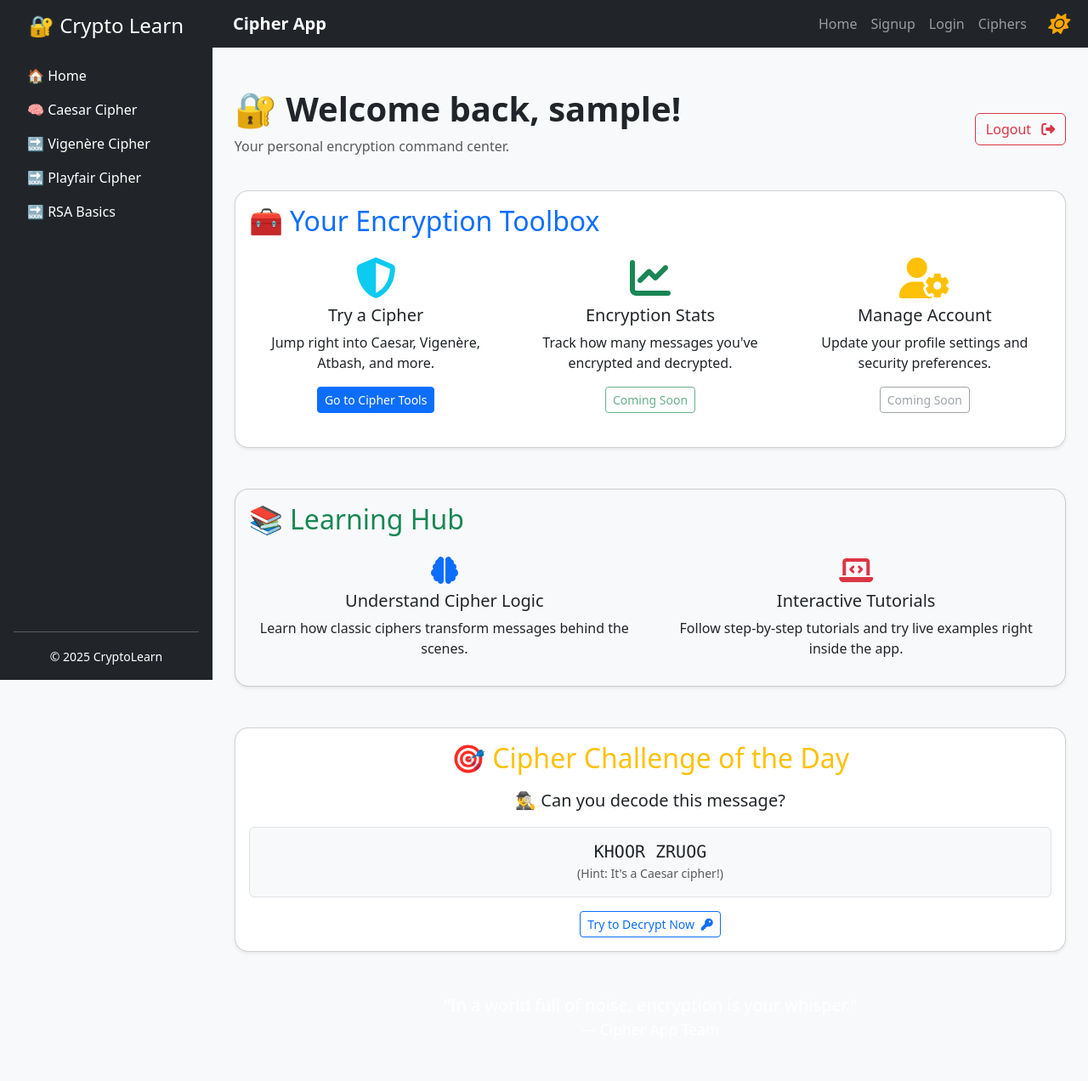
After one commit to bossambani/Cryptography, a Flask app: page /dashboard in a window 1280 px wide. The commit adds this page. Shown: the whole page at 85% size. Run offline with Flask 3, Linux system fonts and the light colour scheme; a user stored in the database is signed in.

Commit message:
updated version

```diff
--- a/app.py
+++ b/app.py
@@ -27,7 +27,7 @@ with app.app_context():
 
 login_manager = LoginManager()
 login_manager.init_app(app)
-login_manager.login_view = 'auth.login'
+login_manager.login_view = 'views.login'
 
 @login_manager.user_loader
 def load_user(user_id):
--- a/static/auth.js
+++ b/static/auth.js
@@ -54,7 +54,7 @@ if (loginForm) {
     messageDiv.innerHTML = '';
 
     try {
-      const res = await fetch('http://localhost:9000/api/login', {
+      const res = await fetch('/api/login', {
         method: 'POST',
         headers: { 'Content-Type': 'application/json' },
         body: JSON.stringify({ username, password })
@@ -64,13 +64,13 @@ if (loginForm) {
 
       if (res.status === 200) {
         messageDiv.innerHTML = `<div class="alert alert-success">✅ ${data.message}</div>`;
-        setTimeout(() => window.location.href = "/ciphers", 2000);
+        setTimeout(() => window.location.href = "/dashboard", 1500);
       } else {
         messageDiv.innerHTML = `<div class="alert alert-danger">❌ ${data.error}</div>`;
+        document.getElementById('username').value = '';
+        document.getElementById('password').value = '';
       }
-
     } catch (err) {
-      console.error(err);
       messageDiv.innerHTML = `<div class="alert alert-danger">❌ Something went wrong. Try again.</div>`;
     }
   });
--- /dev/null
+++ b/templates/dashboard.html
@@ -0,0 +1,85 @@
+{% extends 'base.html' %}
+{% block content %}
+<div class="custom-wide-container my-5">
+
+  <!-- Header & Logout -->
+  <div class="d-flex justify-content-between align-items-center mb-4">
+    <div>
+      <h1 class="fw-bold">🔐 Welcome back, {{ username }}!</h1>
+      <p class="text-muted">Your personal encryption command center.</p>
+    </div>
+    <a href="{{ url_for('views.logout') }}" class="btn btn-outline-danger">
+      Logout <i class="fas fa-sign-out-alt ms-2"></i>
+    </a>
+  </div>
+
+  <!-- Toolbox Section -->
+  <div class="card shadow-sm rounded-4 mb-5">
+    <div class="card-body">
+      <h2 class="mb-4 text-primary">🧰 Your Encryption Toolbox</h2>
+      <div class="row text-center">
+        <div class="col-md-4 mb-4">
+          <i class="fas fa-shield-alt fa-3x text-info mb-2"></i>
+          <h5>Try a Cipher</h5>
+          <p>Jump right into Caesar, Vigenère, Atbash, and more.</p>
+          <a href="{{ url_for('views.ciphers') }}" class="btn btn-primary btn-sm">Go to Cipher Tools</a>
+        </div>
+        <div class="col-md-4 mb-4">
+          <i class="fas fa-chart-line fa-3x text-success mb-2"></i>
+          <h5>Encryption Stats</h5>
+          <p>Track how many messages you've encrypted and decrypted.</p>
+          <a href="#" class="btn btn-outline-success btn-sm disabled">Coming Soon</a>
+        </div>
+        <div class="col-md-4 mb-4">
+          <i class="fas fa-user-cog fa-3x text-warning mb-2"></i>
+          <h5>Manage Account</h5>
+          <p>Update your profile settings and security preferences.</p>
+          <a href="#" class="btn btn-outline-secondary btn-sm disabled">Coming Soon</a>
+        </div>
+      </div>
+    </div>
+  </div>
+
+  <!-- Learning Hub -->
+  <div class="card shadow-sm rounded-4 mb-5 bg-light">
+    <div class="card-body">
+      <h2 class="mb-4 text-success">📚 Learning Hub</h2>
+      <div class="row text-center">
+        <div class="col-md-6">
+          <i class="fas fa-brain fa-2x text-primary mb-2"></i>
+          <h5>Understand Cipher Logic</h5>
+          <p>Learn how classic ciphers transform messages behind the scenes.</p>
+        </div>
+        <div class="col-md-6">
+          <i class="fas fa-laptop-code fa-2x text-danger mb-2"></i>
+          <h5>Interactive Tutorials</h5>
+          <p>Follow step-by-step tutorials and try live examples right inside the app.</p>
+        </div>
+      </div>
+    </div>
+  </div>
+
+  <!-- Cipher Challenge of the Day -->
+  <div class="card shadow-sm rounded-4 bg-white">
+    <div class="card-body text-center">
+      <h2 class="text-warning mb-3">🎯 Cipher Challenge of the Day</h2>
+      <p class="lead">🕵️‍♂️ Can you decode this message?</p>
+      <div class="p-3 border rounded bg-light mb-3">
+        <code class="h5">KHOOR ZRUOG</code> <br>
+        <small class="text-muted">(Hint: It's a Caesar cipher!)</small>
+      </div>
+      <a href="{{ url_for('views.ciphers') }}" class="btn btn-outline-primary btn-sm">
+        Try to Decrypt Now <i class="fas fa-key ms-1"></i>
+      </a>
+    </div>
+  </div>
+    <!-- Footer Quote -->
+    <div class="text-center text-muted mt-5">
+        <blockquote class="blockquote text-white">
+          <p>"In a world full of noise, encryption is your whisper."</p>
+          <footer class="blockquote-footer text-white">Cipher App Team</footer>
+        </blockquote>
+      </div>
+
+</div>
+{% endblock %}
--- a/templates/home.html
+++ b/templates/home.html
@@ -37,7 +37,8 @@
     </div>
   </div>
 
-  <!-- New Section: How It Works -->
+  {% if current_user.is_authenticated %}
+  <!-- Dashboard-Only Section: How It Works -->
   <hr class="my-5">
   <div class="row text-center">
     <h2 class="mb-4">🛠️ How It Works</h2>
@@ -58,7 +59,7 @@
     </div>
   </div>
 
-  <!-- New Section: Testimonials -->
+  <!-- Dashboard-Only Section: Testimonials -->
   <hr class="my-5">
   <div class="text-center">
     <h2 class="mb-4">💬 What Users Are Saying</h2>
@@ -83,6 +84,7 @@
       </blockquote>
     </div>
   </div>
+  {% endif %}
 
 </div>
 {% endblock %}
--- a/views.py
+++ b/views.py
@@ -1,4 +1,5 @@
-from flask import Flask, redirect, render_template, request,url_for, flash, Blueprint, jsonify
+from flask import  redirect, render_template, request,url_for, Blueprint, jsonify, session
+from flask_login import login_required, current_user
 from werkzeug.security import generate_password_hash, check_password_hash
 from model import db, User
 views = Blueprint('views', __name__)
@@ -54,12 +55,21 @@ def login():
     user = User.query.filter_by(username=username).first()
 
     if user and check_password_hash(user.password, password):
+
+        session['user_id'] = user.id
+        session['username'] = user.username
+
         return jsonify({'message': 'Login Successfully'}), 200
     elif user:
         return jsonify({'error': 'Incorrect Password'}), 401
     else:
         return jsonify({'error': 'User does not exist'}), 404
 
+
+@views.route('/logout')
+def logout():
+    session.clear()
+    return redirect(url_for('views.login_page'))
 
 @views.route('/ciphers')
 def ciphers():
@@ -70,3 +80,9 @@ def ciphers():
 
     ]
     return render_template('ciphers.html', ciphers=cipher_list)
+
+@views.route('/dashboard')
+def dashboard():
+    if 'user_id' not in session:
+        return redirect(url_for('views.login_page'))
+    return render_template("dashboard.html", username=session.get('username'))
```
